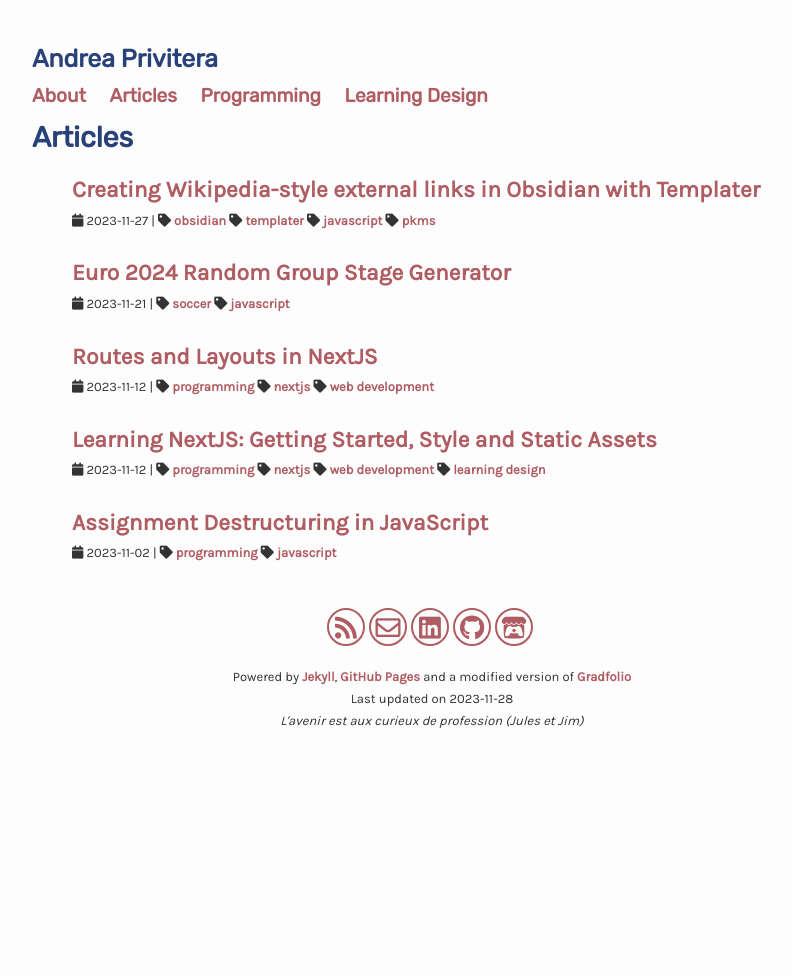
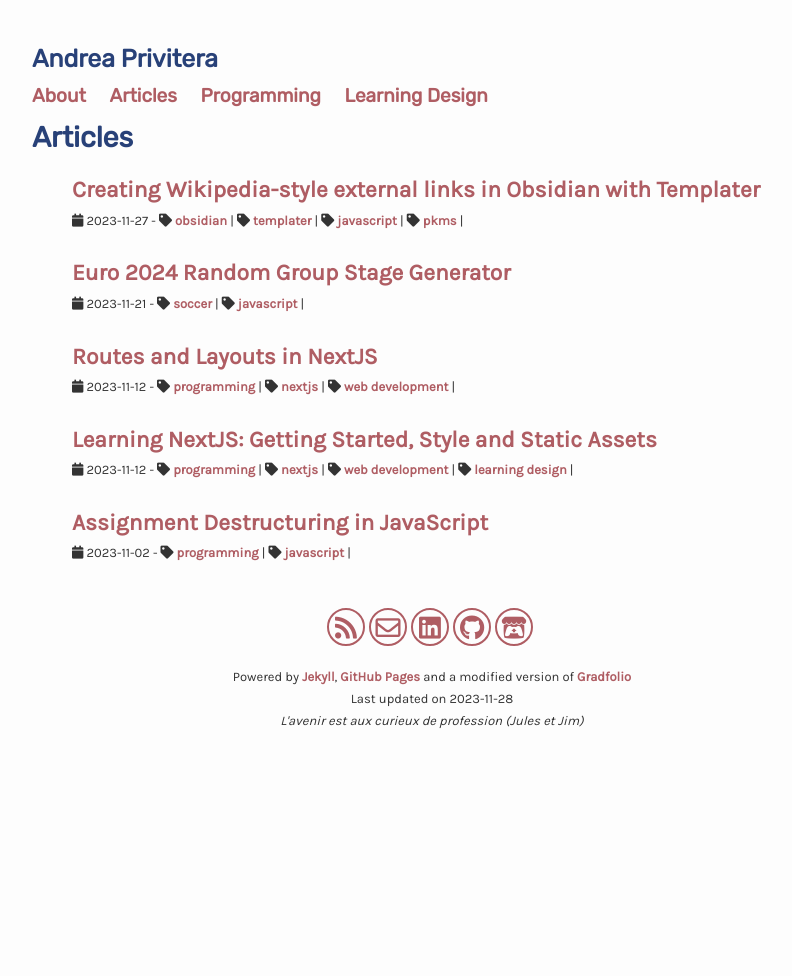
Before and after one commit to anprivitera/anprivitera.github.io, a Jekyll site: the page built from articles.html, in a window 1280 px wide. Shown: the whole page, without its empty margins (208-1000 px from the left). Built offline with Jekyll 4.4.1, drawn with Linux system fonts in a browser that asks for light colours; nearby versions of some CDN libraries; comment, search, counter and statistics services are not loaded.

Commit message:
changed date and tags formatting

```diff
--- a/articles.html
+++ b/articles.html
@@ -20,11 +20,11 @@ title: Articles
 			<div>
 				<small>
 					<i class="fa fa-calendar"></i>
-					{{ post.date | date: '%Y-%m-%d' }} | </small>
+					{{ post.date | date: '%Y-%m-%d' }} - </small>
 				{% for tag in post.tags %}
 
 				<small>
-					<i class="fa fa-tag"></i> <a href="/tags/{{ tag }}">{{ tag }}</a>
+					<i class="fa fa-tag"></i> <a href="/tags/{{ tag }}">{{ tag }}</a> |
 				</small>
 
 				{% endfor %}
```
